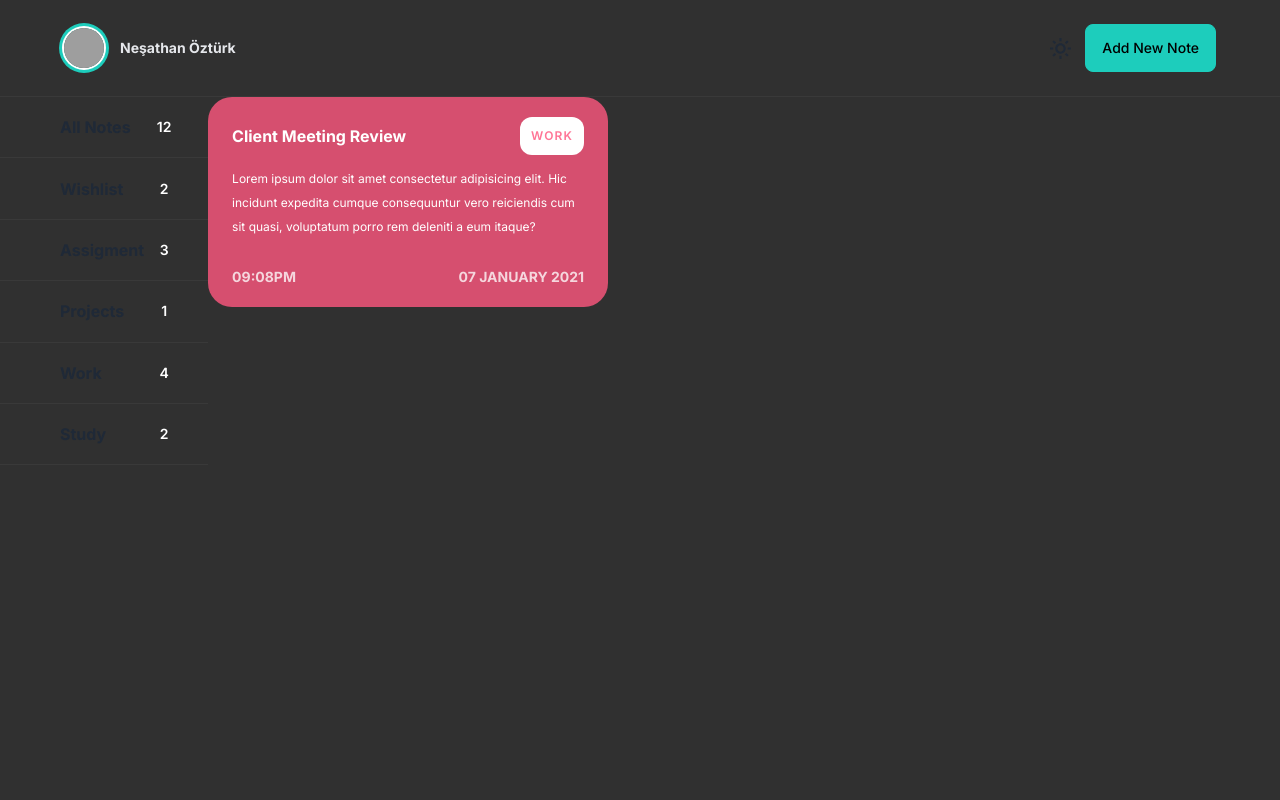
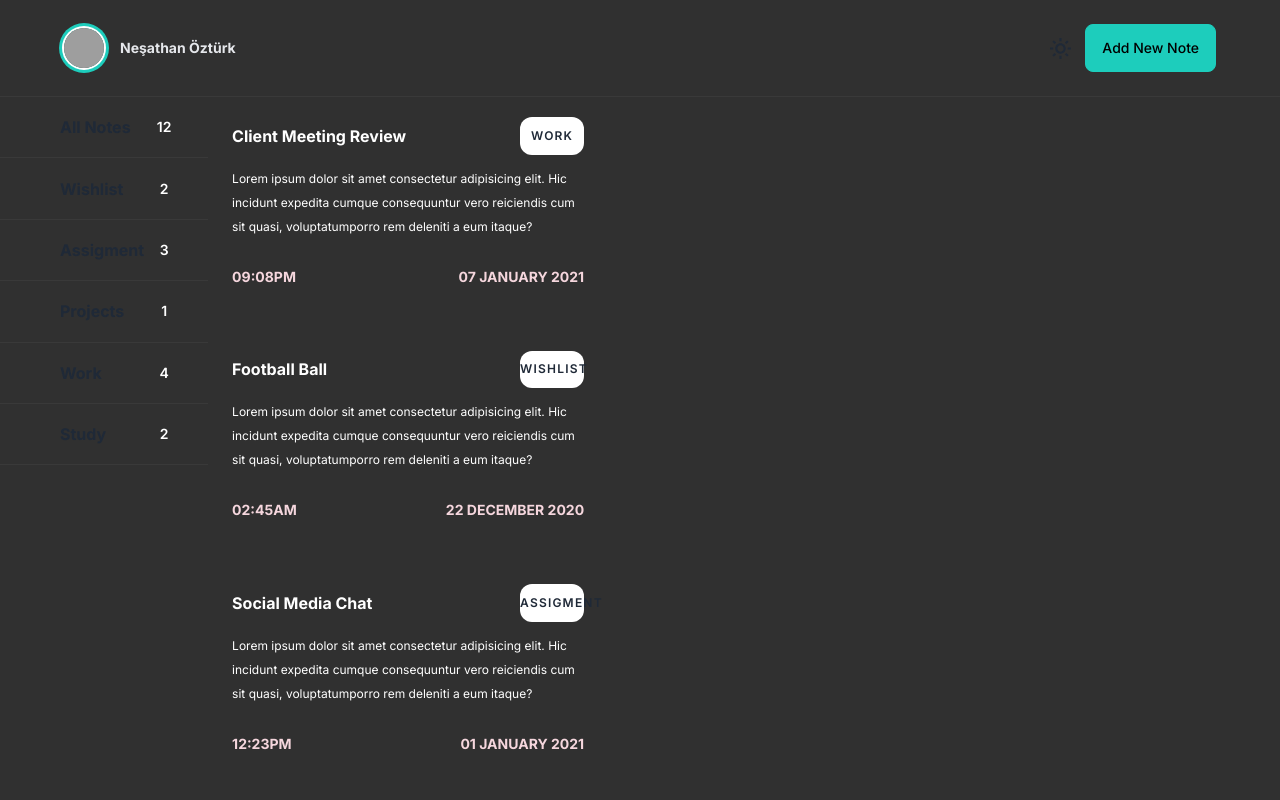
Before and after one commit to nesathanozturk/notluyorum, a Next.js app: page /notes in a window 1280 px wide. Shown: the top 800 px of the page. Built offline with nearby package versions, Linux system fonts and the light colour scheme; grey boxes are pictures that could not be loaded.

Commit message:
feat: map notes

```diff
--- a/src/app/notes/page.tsx
+++ b/src/app/notes/page.tsx
@@ -1,6 +1,7 @@
-import Navbar from "@/components/navbar";
 import Notes from "@/layouts/notes";
 import Sidebar from "@/layouts/sidebar";
+
+import Navbar from "@/components/navbar";
 
 const NotesPage = () => {
   return (
--- a/src/components/note-card/index.tsx
+++ b/src/components/note-card/index.tsx
@@ -1,23 +1,28 @@
+import { notes } from "@/utils/data";
+
 const NoteCard = () => {
-  return (
-    <div className="bg-[#D64F6F] py-5 px-6 mb-6 max-w-[25rem] rounded-3xl">
+  const renderedNoteCard = notes.map((note) => (
+    <div
+      key={note.id}
+      className={`bg-[${note.cardColor}] py-5 px-6 mb-6 max-w-[25rem] rounded-3xl`}
+    >
       <div className="flex justify-between items-center mb-3">
-        <h1 className="font-bold text-white">Client Meeting Review</h1>
-        <span className="w-16 py-[0.9em] bg-white rounded-xl text-center text-[#FF7596] font-semibold text-xs uppercase tracking-widest">
-          Work
+        <h1 className="font-bold text-white">{note.title}</h1>
+        <span
+          className={`w-16 py-[0.9em] bg-white rounded-xl text-center text-[${note.categoryTextColor}] font-semibold text-xs uppercase tracking-widest`}
+        >
+          {note.category}
         </span>
       </div>
-      <p className="text-white text-xs leading-6">
-        Lorem ipsum dolor sit amet consectetur adipisicing elit. Hic incidunt
-        expedita cumque consequuntur vero reiciendis cum sit quasi, voluptatum
-        porro rem deleniti a eum itaque?
-      </p>
+      <p className="text-white text-xs leading-6">{note.description}</p>
       <div className="flex justify-between items-center text-[#F5D6DD] font-bold uppercase mt-7 text-sm">
-        <span>09:08PM</span>
-        <span>07 January 2021</span>
+        <span>{note.createdTime}</span>
+        <span>{note.createdDate}</span>
       </div>
     </div>
-  );
+  ));
+
+  return renderedNoteCard;
 };
 
 export default NoteCard;
--- a/src/layouts/notes/index.tsx
+++ b/src/layouts/notes/index.tsx
@@ -2,10 +2,8 @@ import NoteCard from "@/components/note-card";
 
 const Notes = () => {
   return (
-    <section className="mt-12 px-8">
-      <div className="flex flex-wrap space-x-4">
-        <NoteCard />
-      </div>
+    <section className="mt-12 px-8 grid grid-cols-2 gap-8">
+      <NoteCard />
     </section>
   );
 };
```
